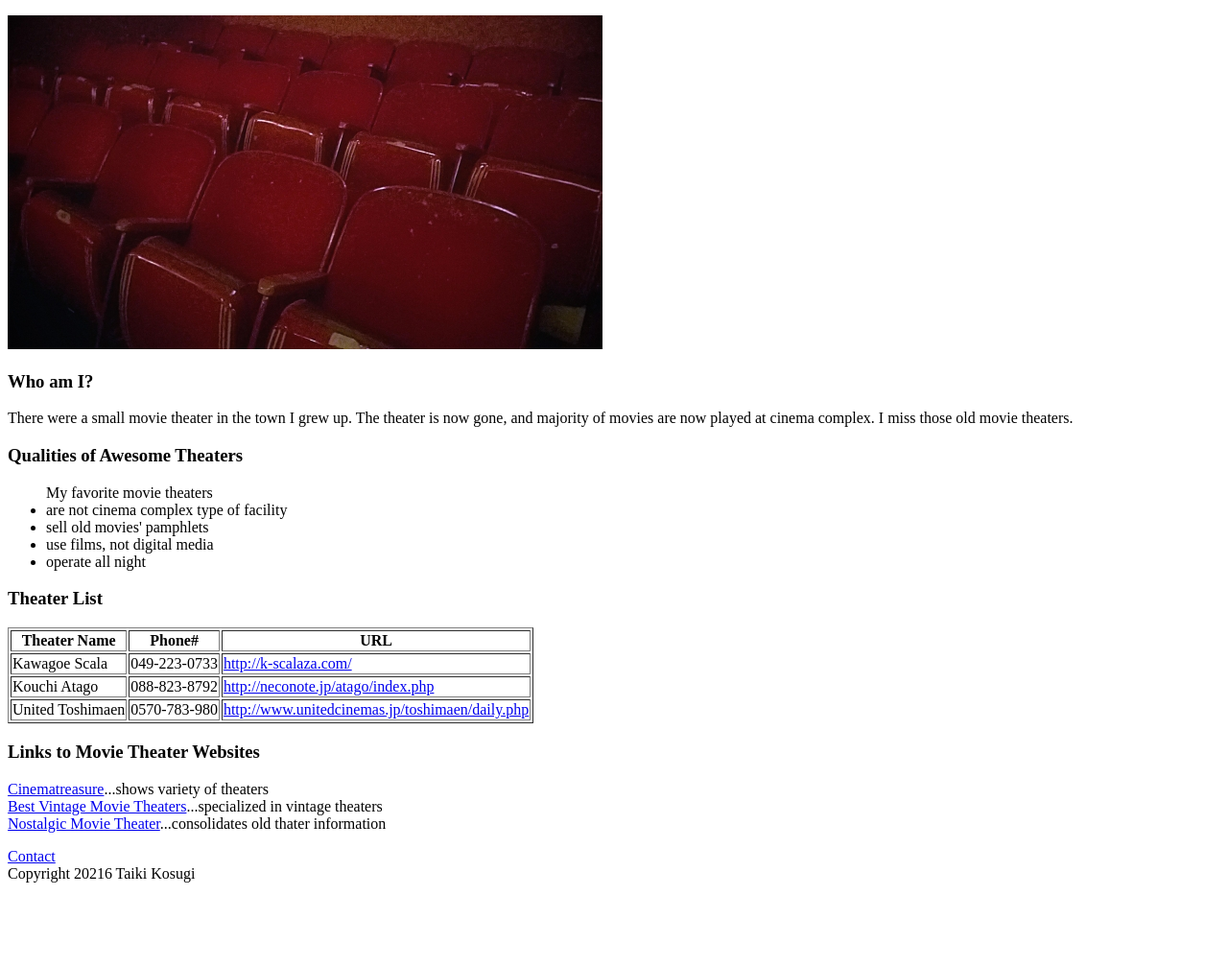
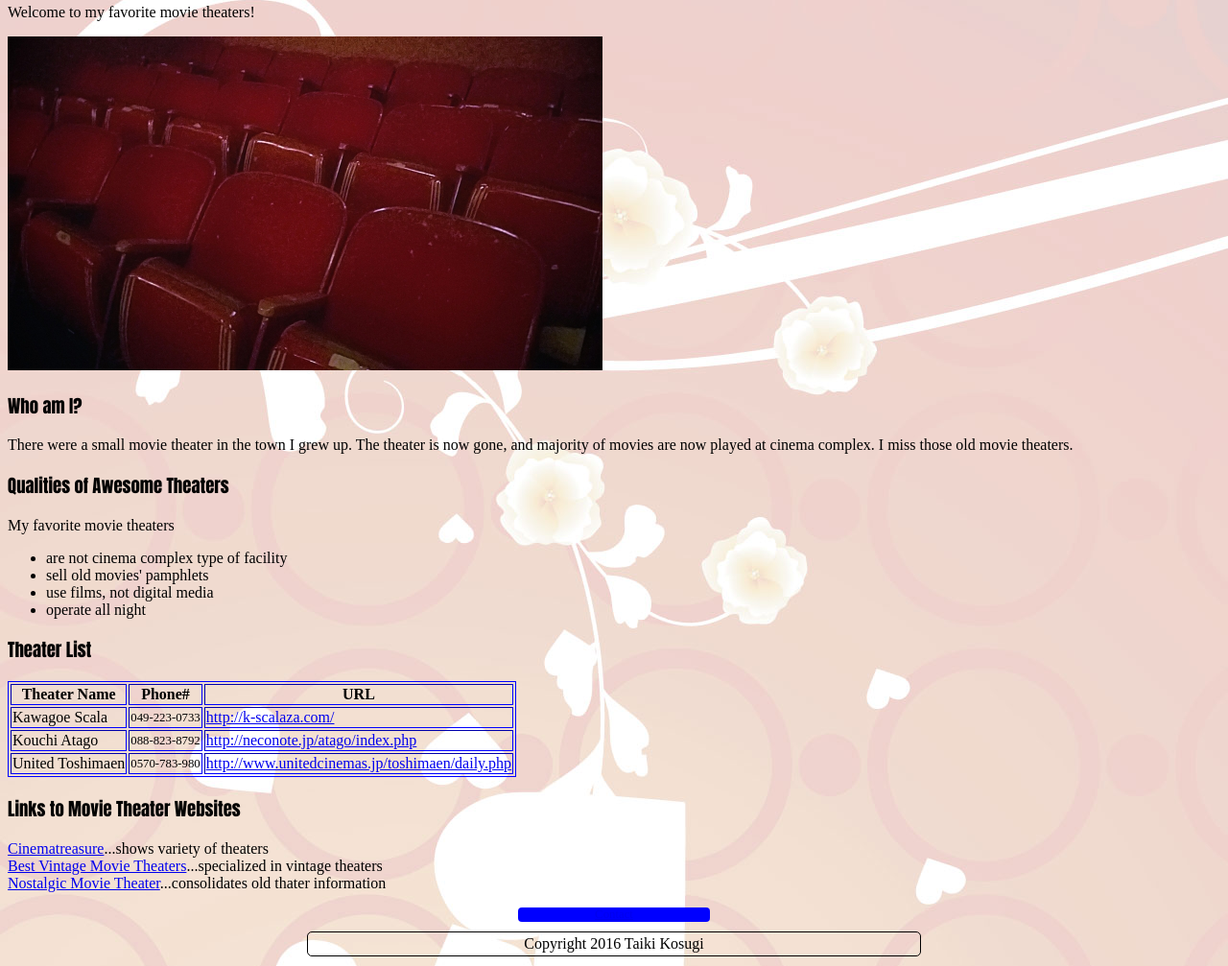
Before and after one commit to TaikiKosugi/TaikiKosugi.github.io, a plain HTML site: page index.html in a window 1280 px wide. Shown: the part 98-1105 px from the top of the page at 96% size. Before the commit the page ends 1026 px from the top, so only its background shows below. Drawn offline with Linux system fonts and the light colour scheme.

Commit message:
add image

```diff
--- a/index.html
+++ b/index.html
@@ -15,7 +15,8 @@
   <p>There were a small movie theater in the town I grew up. The theater is now gone, and majority of movies are now played at cinema complex. I miss those old movie theaters.</p>
 
   <h3>Qualities of Awesome Theaters</h3>
-  <ul>My favorite movie theaters
+  <p>My favorite movie theaters</p>
+  <ul>
   	<li>are not cinema complex type of facility</li>
   	<li>sell old movies' pamphlets</li>
   	<li>use films, not digital media</li>
@@ -23,25 +24,25 @@
   </ul>
 
   <h3>Theater List</h3>
-  <table border=1>
+  <table border="1">
   	<tr>
   		<th>Theater Name</th>
   		<th>Phone#</th>
   		<th>URL</th>
   	</tr>
   	<tr>
-  		<td>Kawagoe Scala</td>
-  		<td>049-223-0733</td>
+  		<td class="theater_name">Kawagoe Scala</td>
+  		<td class="phone">049-223-0733</td>
   		<td><a href="http://k-scalaza.com/">http://k-scalaza.com/</a></td>
   	</tr>
   	<tr>
-  		<td>Kouchi Atago</td>
-  		<td>088-823-8792</td>
+  		<td class="theater_name">Kouchi Atago</td>
+  		<td class="phone">088-823-8792</td>
   		<td><a href="http://neconote.jp/atago/index.php">http://neconote.jp/atago/index.php</a></td>
   	</tr>
   	<tr>
-  		<td>United Toshimaen</td>
-  		<td>0570-783-980</td>
+  		<td class="theater_name">United Toshimaen</td>
+  		<td class="phone">0570-783-980</td>
   		<td><a href="http://www.unitedcinemas.jp/toshimaen/daily.php">http://www.unitedcinemas.jp/toshimaen/daily.php</a></td>
   	</tr>
   </table>
@@ -52,11 +53,13 @@
     <a href="http://matome.naver.jp/odai/2135418813944485301">Nostalgic Movie Theater</a>...consolidates old thater information</p>
 
 
-  <nav>
+  <nav id="bottom">
   	<a href="contact.html">Contact</a>
   </nav>
 
 
-  <footer>Copyright 20216 Taiki Kosugi</footer>
+  <footer>
+  Copyright 2016 Taiki Kosugi
+  </footer>
 </body>
 </html>
--- a/styles.css
+++ b/styles.css
@@ -1,3 +1,57 @@
 h1 {
 	color: red;
+	border: 1px solid black;
+	padding: 10px;
 }
+
+body {
+	background-image: url(flower-back1262.jpg);
+}
+
+h3 {
+	font-family: Impact;
+}
+
+footer {
+	text-align: center;
+	width: 50%;
+	border: 1px solid black;
+	border-radius: 5px;
+	padding: 3px;
+	margin: 10px;
+	margin-left: auto;
+	margin-right: auto;
+}
+
+.phone {
+	font-size: .8em;
+}
+
+.theater_name {
+	font-family: "Apple Chancery";
+}
+
+a:visited {
+	color: gray;
+}
+
+#bottom {
+	width: 200px;
+	color: silver;
+	border-radius: 4px;
+	text-align: center;
+	background-color: blue;
+	font-size: .8em;
+	margin-left: auto;
+	margin-right: auto;
+}
+
+@media screen and (max-width: 500px) {
+  body {
+    font-size: .5em;
+  }
+}
+
+table {
+	 border: 1px solid blue;
+}
```
Also changed, not shown: contact.html (+2 -1 lines), flower-back1262.jpg (added).
